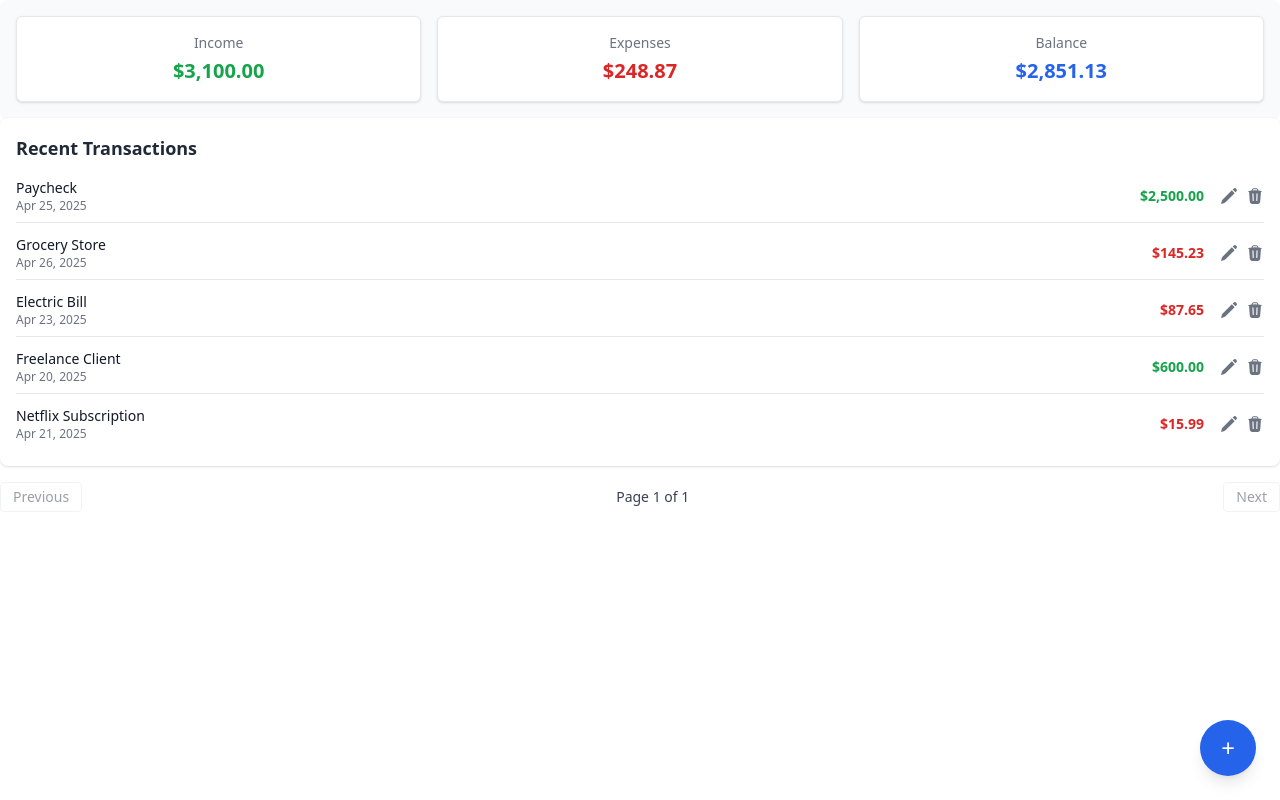
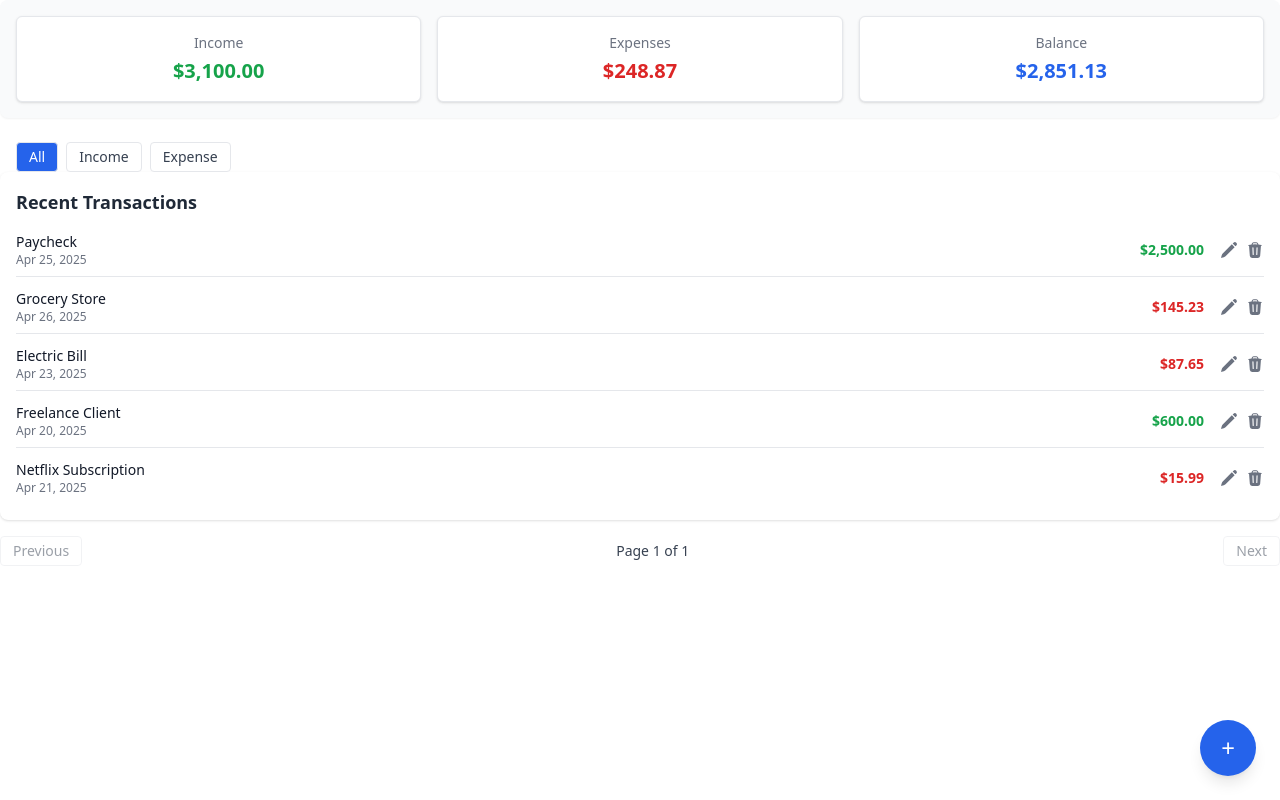
Before and after one commit to Nickolas-Hernandez/vuebalance, a Vue app: page / in a window 1280 px wide. Built offline with nearby package versions, Linux system fonts and the light colour scheme.

Commit message:
Add filters

```diff
--- /dev/null
+++ b/src/components/TransactionTypeFilter.vue
@@ -0,0 +1,48 @@
+<script setup>
+import { ref } from 'vue';
+
+const props = defineProps({
+    modelValue: String, // for v-model binding
+});
+
+const emit = defineEmits(['update:modelValue']);
+
+function selectFilter(type) {
+    emit('update:modelValue', type);
+}
+</script>
+
+<template>
+    <section class="transaction-type-filter">
+        <button
+            @click="() => selectFilter('all')"
+            :class="[
+                'px-3 py-1 rounded border',
+                modelValue === 'all' ? 'bg-blue-600 text-white' : 'bg-white text-gray-700',
+            ]">
+            All
+        </button>
+        <button
+            @click="() => selectFilter('income')"
+            :class="[
+                'px-3 py-1 rounded border',
+                modelValue === 'income' ? 'bg-green-600 text-white' : 'bg-white text-gray-700',
+            ]">
+            Income
+        </button>
+        <button
+            @click="() => selectFilter('expense')"
+            :class="[
+                'px-3 py-1 rounded border',
+                modelValue === 'expense' ? 'bg-red-600 text-white' : 'bg-white text-gray-700',
+            ]">
+            Expense
+        </button>
+    </section>
+</template>
+
+<style>
+.transaction-type-filter {
+    @apply flex gap-2 mt-6 text-sm px-4;
+}
+</style>
--- a/src/views/Dashboard.vue
+++ b/src/views/Dashboard.vue
@@ -5,12 +5,14 @@ import RecentTransactions from '@/components/RecentTransactions.vue';
 import AddTransactionForm from '@/components/AddTransactionForm.vue';
 import Modal from '@/components/Modal.vue';
 import PaginationControls from '@/components/PaginationControls.vue';
+import TransactionTypeFilter from '@/components/TransactionTypeFilter.vue';
 import { useTransactions } from '@/composables/useTransactions';
 
 const showModal = ref(false);
 const editingTransaction = ref(null);
 const currentPage = ref(1);
 const pageSize = 5;
+const activeFilter = ref('all');
 
 const {
     transactions,
@@ -50,18 +52,23 @@ function handleDelete(id) {
     }
 }
 
+const filteredTransactions = computed(() => {
+    if (activeFilter.value === 'all') return transactions.value;
+    return transactions.value.filter(txn => txn.type === activeFilter.value);
+});
+
 const paginatedTransactions = computed(() => {
     const start = (currentPage.value - 1) * pageSize;
-    const end = start + pageSize;
-    return transactions.value.slice(start, end);
+    return filteredTransactions.value.slice(start, start + pageSize);
 });
 
-const totalPages = computed(() => Math.ceil(transactions.value.length / pageSize));
+const totalPages = computed(() => Math.ceil(filteredTransactions.value.length / pageSize));
 </script>
 
 <template>
     <div id="dashboard">
         <SummaryCard :income="income" :balance="balance" :expenses="expenses" />
+        <TransactionTypeFilter v-model="activeFilter" />
         <RecentTransactions
             :transactions="paginatedTransactions"
             @edit="handleEdit"
```
